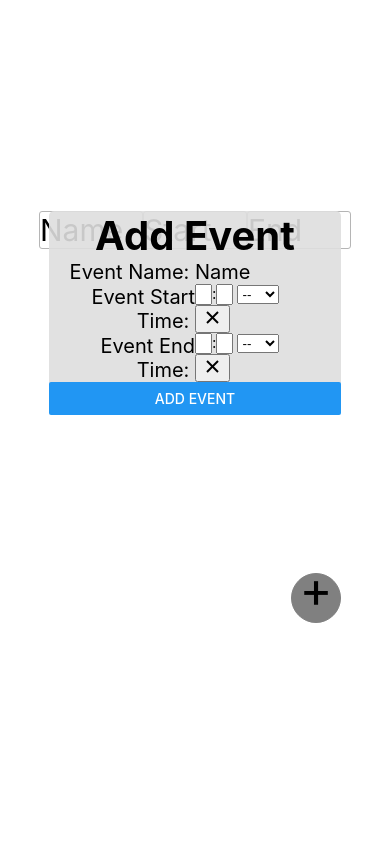
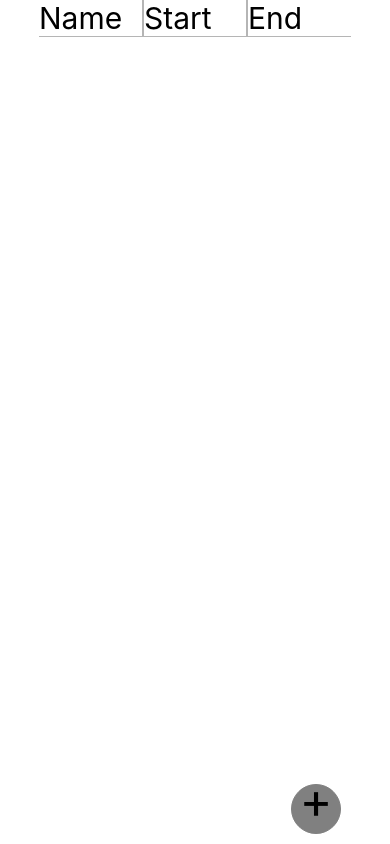
Before and after one commit to SuniTheFish/TimeManager, a React Native app: screen / in a window 390 px wide. Built offline with nearby package versions, Linux system fonts and the light colour scheme.

Commit message:
restructured app for devices only

```diff
--- a/App.tsx
+++ b/App.tsx
@@ -4,7 +4,7 @@ import EventsContainer from './containers/EventsContainer';
 
 const HelloWorldApp = (): JSX.Element => (
   <View style={{ flex: 1, justifyContent: 'center', alignItems: 'center' }}>
-    <EventsContainer style={{ width: '80%', height: '50%' }} />
+    <EventsContainer style={{ width: '80%', height: '100%' }} />
   </View>
 );
 
--- a/components/DayEvent.tsx
+++ b/components/DayEvent.tsx
@@ -1,18 +1,18 @@
 export default class DayEvent {
     public name: string;
 
-    public startTime: number;
+    public start: Date;
 
-    public endTime: number;
+    public end: Date;
 
     public static ID = 0;
 
     public id: number;
 
-    constructor(name: string, startTime: number, endTime: number) {
+    constructor(name: string, startTime: Date, endTime: Date) {
       this.name = name;
-      this.startTime = startTime;
-      this.endTime = endTime;
+      this.start = startTime;
+      this.end = endTime;
 
       this.id = DayEvent.ID;
       DayEvent.ID += 1;
--- a/components/Events.tsx
+++ b/components/Events.tsx
@@ -8,19 +8,18 @@ import EventsAdderContainer from '../containers/EventsAdderContainer';
 
 
 type eventsProps = {
-  onPress: (name: string, start: number, end: number) => void;
+  onSubmit: (name: string, start: Date, end: Date) => void;
   events: DayEvent[];
   style?: StyleProp<ViewStyle>;
 };
 
 const Events = (props: eventsProps): JSX.Element => {
-  const { style } = props;
+  const { style, events, onSubmit } = props;
 
   return (
     <View style={style}>
-      {/* <EventsList events={events} /> */}
-      <EventsList events={[]} />
-      <EventsAdderContainer style={{ height: '100%' }} />
+      <EventsList events={events} />
+      <EventsAdderContainer style={{ height: '100%' }} onSubmit={onSubmit} />
     </View>
   );
 };
--- a/components/EventsAdder.tsx
+++ b/components/EventsAdder.tsx
@@ -2,7 +2,7 @@ import React from 'react';
 import {
   View, Text, StyleSheet, TouchableOpacity, TextInput, Button, StyleProp, ViewStyle,
 } from 'react-native';
-import TimePicker from 'react-time-picker';
+import DatePicker from '@react-native-community/datetimepicker';
 
 const styles = StyleSheet.create({
   formView: {
@@ -12,7 +12,7 @@ const styles = StyleSheet.create({
     margin: 'auto',
     backgroundColor: 'rgba(222, 222, 222, 0.9)',
     borderWidth: 0,
-    borderRadius: 5,
+    borderRadius: 1,
   },
   formText: {
     flex: 1,
@@ -52,10 +52,14 @@ type eventsAdderProps = {
   formToggle: (value: boolean) => void;
   name: string;
   onNameChange: (name: string) => void;
-  start: string;
-  onStartChange: (start: string) => void;
-  end: string;
-  onEndChange: (end: string) => void;
+  start: Date;
+  startPickerVisible: boolean;
+  onStartChange: (start: Date) => void;
+  showStartPicker: () => void;
+  end: Date;
+  endPickerVisible: boolean;
+  onEndChange: (end: Date) => void;
+  onSubmit: () => void;
 };
 
 const EventsAdder = (props: eventsAdderProps): JSX.Element => {
@@ -63,12 +67,25 @@ const EventsAdder = (props: eventsAdderProps): JSX.Element => {
     floatingButton, formView, formText, formFieldRow, formInput,
   } = styles;
   const {
-    formVisible, formToggle, style, name, onNameChange, start, onStartChange, end, onEndChange,
+    formVisible,
+    formToggle,
+    style,
+    name,
+    onNameChange,
+    start,
+    onStartChange,
+    startPickerVisible,
+    showStartPicker,
+    end,
+    onEndChange,
+    endPickerVisible,
+    onSubmit,
   } = props;
 
   return (
     <View style={style}>
-      <View style={[formView, { display: (formVisible ? 'flex' as 'flex' : 'none' as 'none') }]}>
+      { formVisible && (
+      <View style={formView}>
         <Text style={[formText, { fontWeight: 'bold', fontSize: 40, textAlign: 'center' }]}>Add Event</Text>
         <View style={formFieldRow}>
           <Text style={formText}>Event Name: </Text>
@@ -77,18 +94,23 @@ const EventsAdder = (props: eventsAdderProps): JSX.Element => {
         <View style={formFieldRow}>
           <Text style={formText}>Event Start Time: </Text>
           <View style={formInput}>
-            <TimePicker disableClock onChange={onStartChange} value={start} />
+            <Button title={start.toLocaleTimeString()} onPress={showStartPicker} />
+            {
+              startPickerVisible
+              && <DatePicker value={start} mode="time" onChange={(_, date): void => onStartChange(date)} />
+            }
           </View>
         </View>
         <View style={formFieldRow}>
           <Text style={formText}>Event End Time: </Text>
           <View style={formInput}>
-            <TimePicker disableClock onChange={onEndChange} value={end} />
+            {/* <TimePicker disableClock onChange={onEndChange} value={end} /> */}
           </View>
         </View>
-        <Button title="Add Event" onPress={(): void => formToggle(false)} />
+        <Button title="Add Event" onPress={onSubmit} />
       </View>
-      <TouchableOpacity style={floatingButton} onPress={(): void => formToggle(true)}>
+      )}
+      <TouchableOpacity style={floatingButton} onPress={(): void => formToggle(!formVisible)}>
         <Text style={{ textAlign: 'center', fontSize: 50, marginTop: -15 }}>+</Text>
       </TouchableOpacity>
     </View>
--- a/components/EventsList.tsx
+++ b/components/EventsList.tsx
@@ -11,16 +11,14 @@ const styles = StyleSheet.create({
     alignContent: 'flex-start',
     flexWrap: 'wrap',
   },
-  // row: {
-  //   flex: 1,
-  //   flexDirection: 'row',
-  //   justifyContent: 'space-evenly',
-  //   alignItems: 'flex-start',
-  // },
+  headerBorder: {
+    borderWidth: 1,
+    borderColor: '#b5b5b5',
+    borderTopWidth: 0,
+  },
   border: {
     borderWidth: 1,
     borderColor: '#b5b5b5',
-    borderRadius: 3,
   },
   title: {
     flexBasis: '33.3333%',
@@ -36,30 +34,30 @@ const styles = StyleSheet.create({
   },
 });
 
+const localeOptions = {
+  hour: '2-digit',
+  minute: '2-digit',
+  timeZone: 'UTC',
+};
+
 const EventsList = ({ events }: { events: DayEvent[] }): JSX.Element => {
   const {
-    title, time, border, list,
+    title, time, border, list, headerBorder,
   } = styles;
 
   const eventsRow = [[
-    <Text style={[title, border]} key="event_title_name">Name</Text>,
-    <Text style={[time, border]} key="event_title_start">Start</Text>,
-    <Text style={[time, border]} key="event_title_end">End</Text>,
+    <Text style={[title, headerBorder, { borderLeftWidth: 0 }]} key="event_title_name">Name</Text>,
+    <Text style={[time, headerBorder]} key="event_title_start">Start</Text>,
+    <Text style={[time, headerBorder, { borderRightWidth: 0 }]} key="event_title_end">End</Text>,
   ]];
 
   eventsRow.push(...events.map((event) => {
-    const { name, startTime, endTime } = event;
-
-    const startHour = Math.floor(startTime);
-    const startMinutes = (startTime - startHour) * 60;
-
-    const endHour = Math.floor(endTime);
-    const endMinutes = (endTime - endHour) * 60;
+    const { name, start, end } = event;
 
     return [
       <Text style={[title, border]} key={`event_${event.id}_name`}>{name}</Text>,
-      <Text style={[time, border]} key={`event_${event.id}_start`}>{`${startHour}:${startMinutes}`}</Text>,
-      <Text style={[time, border]} key={`event_${event.id}_end`}>{`${endHour}:${endMinutes}`}</Text>,
+      <Text style={[time, border]} key={`event_${event.id}_start`}>{start.toLocaleTimeString('en-US', localeOptions)}</Text>,
+      <Text style={[time, border]} key={`event_${event.id}_end`}>{end.toLocaleTimeString('en-US', localeOptions)}</Text>,
     ];
   }));
 
--- a/containers/EventsAdderContainer.tsx
+++ b/containers/EventsAdderContainer.tsx
@@ -4,40 +4,62 @@ import EventsAdder from '../components/EventsAdder';
 
 export default class EventsAdderContainer extends
   React.Component<
-    {style?: StyleProp<ViewStyle>},
+    {
+      style?: StyleProp<ViewStyle>;
+      onSubmit: (name: string, start: Date, end: Date) => void;
+    },
     // {onPress: (name: string, start: number, end: number) => void},
     {
       formVisibility: boolean;
+      startPickerVisible: boolean;
+      endPickerVisible: boolean;
       name: string;
-      start: string;
-      end: string;
+      start: Date;
+      end: Date;
     }
   > {
   constructor(props) {
     super(props);
 
     this.state = {
-      formVisibility: true,
+      formVisibility: false,
       name: '',
-      start: '',
-      end: '',
+      startPickerVisible: false,
+      endPickerVisible: false,
+      start: new Date(),
+      end: new Date(),
     };
     this.toggleFormVisibility = this.toggleFormVisibility.bind(this);
     this.handleNameChange = this.handleNameChange.bind(this);
     this.handleStartChange = this.handleStartChange.bind(this);
+    this.showStartPicker = this.showStartPicker.bind(this);
     this.handleEndChange = this.handleEndChange.bind(this);
+    this.handleSubmit = this.handleSubmit.bind(this);
   }
 
   handleNameChange(name: string): void {
     this.setState({ name });
   }
 
-  handleStartChange(start: string): void {
-    this.setState({ start });
+  showStartPicker(): void {
+    // const { startPickerVisible } = this.state;
+    this.setState({ startPickerVisible: true });
   }
 
-  handleEndChange(end: string): void {
+  handleStartChange(start: Date): void {
+    this.setState({ start, startPickerVisible: false });
+  }
+
+  handleEndChange(end: Date): void {
     this.setState({ end });
+  }
+
+  handleSubmit(): void {
+    const { onSubmit } = this.props;
+    const { name, start, end } = this.state;
+    onSubmit(name, start, end);
+    this.toggleFormVisibility(false);
+    this.setState({ name: '', start: new Date(), end: new Date() });
   }
 
   toggleFormVisibility(value: boolean): void {
@@ -46,7 +68,7 @@ export default class EventsAdderContainer extends
 
   render(): JSX.Element {
     const {
-      formVisibility, name, start, end,
+      formVisibility, name, start, startPickerVisible, end, endPickerVisible,
     } = this.state;
     const { style } = this.props;
 
@@ -59,8 +81,12 @@ export default class EventsAdderContainer extends
         onNameChange={this.handleNameChange}
         start={start}
         onStartChange={this.handleStartChange}
+        showStartPicker={this.showStartPicker}
+        startPickerVisible={startPickerVisible}
         end={end}
         onEndChange={this.handleEndChange}
+        onSubmit={this.handleSubmit}
+        endPickerVisible={endPickerVisible}
       />
     );
   }
--- a/containers/EventsContainer.tsx
+++ b/containers/EventsContainer.tsx
@@ -2,6 +2,7 @@ import React from 'react';
 import {
   StyleProp, ViewStyle,
 } from 'react-native';
+// import AsyncStorage from '@react-native-community/async-storage';
 import DayEvent from '../components/DayEvent';
 import Events from '../components/Events';
 
@@ -12,11 +13,11 @@ export default class EventsContainer extends React.Component<
   constructor(props) {
     super(props);
 
-    this.state = { events: [new DayEvent('Test Event', 1.5, 3.5)] };
-    this.handlePress = this.handlePress.bind(this);
+    this.state = { events: [] };
+    this.handleSubmit = this.handleSubmit.bind(this);
   }
 
-  handlePress(name: string, start: number, end: number): void {
+  handleSubmit(name: string, start: Date, end: Date): void {
     const { events } = this.state;
     events.push(new DayEvent(name, start, end));
     this.setState({ events });
@@ -27,7 +28,7 @@ export default class EventsContainer extends React.Component<
     const { style } = this.props;
 
     return (
-      <Events style={style} onPress={this.handlePress} events={events} />
+      <Events style={style} onSubmit={this.handleSubmit} events={events} />
     );
   }
 }
--- a/package.json
+++ b/package.json
@@ -8,16 +8,17 @@
     "eject": "expo eject"
   },
   "dependencies": {
+    "@react-native-community/datetimepicker": "2.1.0",
     "expo": "~36.0.0",
     "prop-types": "^15.7.2",
     "react": "~16.9.0",
     "react-dom": "~16.9.0",
     "react-native": "https://github.com/expo/react-native/archive/sdk-36.0.0.tar.gz",
+    "react-native-date-picker": "^2.7.6",
     "react-native-screens": "2.0.0-alpha.12",
     "react-native-svg": "9.13.3",
     "react-native-svg-charts": "^5.3.0",
-    "react-native-web": "~0.11.7",
-    "react-time-picker": "^3.9.0"
+    "react-native-web": "~0.11.7"
   },
   "devDependencies": {
     "@babel/core": "^7.0.0",
```
Also changed, not shown: 1 other file (tests, documents, lock files or other folders).
